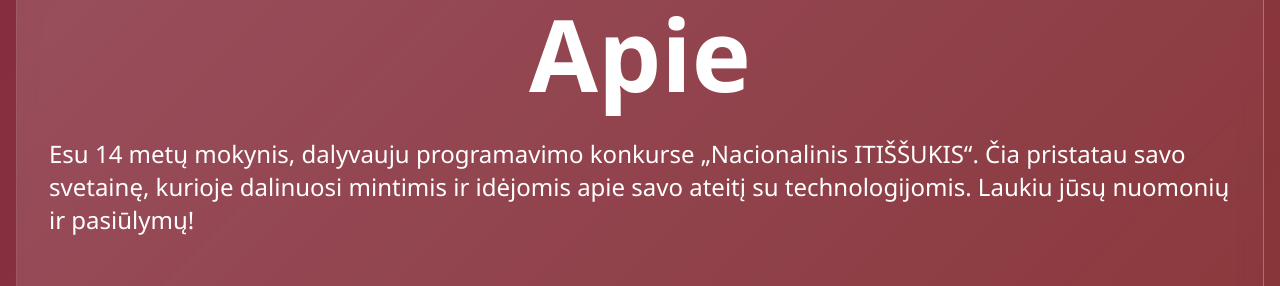
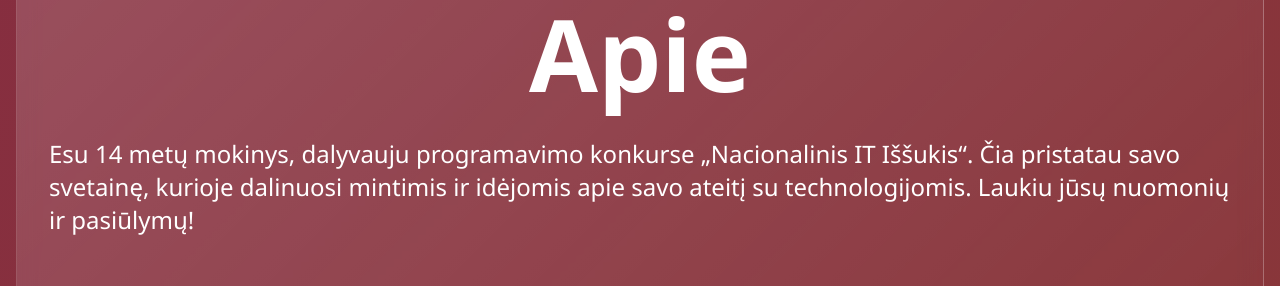
Before and after one commit to TMac5/ManoAteitisSuTechnologijomis, a plain HTML site: page index.html in a window 1280 px wide. Shown: the part 1340-1626 px from the top of the page. Drawn offline with Linux system fonts and the light colour scheme.

Commit message:
Update index.html

```diff
--- a/index.html
+++ b/index.html
@@ -41,7 +41,7 @@
     </section>
     <section id="about">
         <h1>Apie</h1>
-        <p>Esu 14 metų mokynis, dalyvauju programavimo konkurse „Nacionalinis ITIŠŠUKIS“. Čia pristatau savo svetainę, kurioje dalinuosi mintimis ir idėjomis apie savo ateitį su technologijomis. Laukiu jūsų nuomonių ir pasiūlymų!</p>
+        <p>Esu 14 metų mokinys, dalyvauju programavimo konkurse „Nacionalinis IT Iššukis“. Čia pristatau savo svetainę, kurioje dalinuosi mintimis ir idėjomis apie savo ateitį su technologijomis. Laukiu jūsų nuomonių ir pasiūlymų!</p>
     </section>
     <section id="faq">
         <h1>DUK</h1>
```
